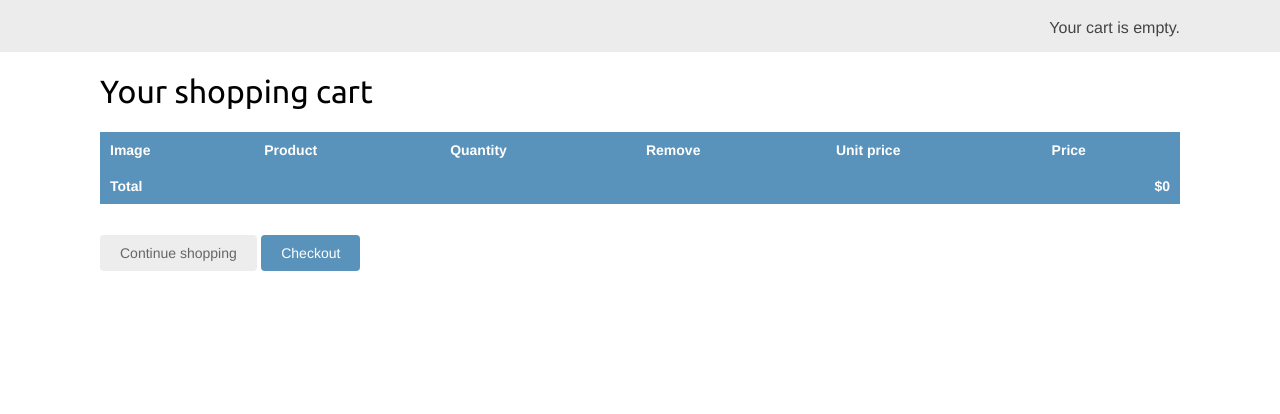
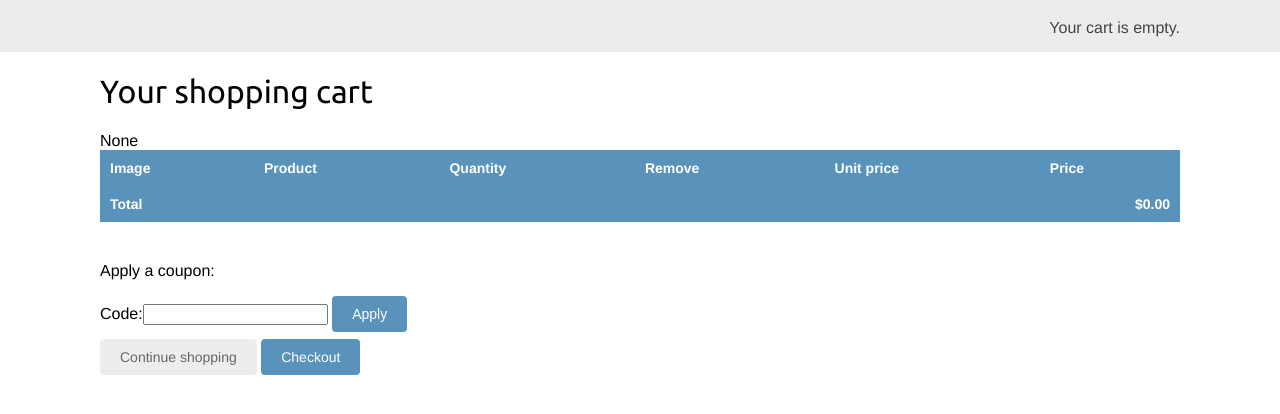
Before and after one commit to WellingtonIdeao/myshop, a Django app: page /cart/ in a window 1280 px wide. Shown: the part 46-460 px from the top of the page. Run offline with Django 3.2, Linux system fonts and the light colour scheme; parts of the project's set-up code (start-up, migrations or seed data) failed here and were passed over.

Commit message:
Coupon functionality in session cart

```diff
--- a/cart/cart.py
+++ b/cart/cart.py
@@ -1,6 +1,7 @@
 import myshop.settings.development as settings
 from shop.models import Product
 from decimal import Decimal
+from coupons.models import Coupon
 
 
 class Cart:
@@ -14,6 +15,9 @@
             # save an empty cart in the session
             cart = self.session[settings.CART_SESSION_ID] = {}
         self.cart = cart
+
+        # store current applied coupon
+        self.coupon_id = self.session.get('coupon_id')
 
     def add(self, product, quantity=1,  override_quantity=False):
         """
@@ -70,3 +74,20 @@
         # remove cart from session
         del self.session[settings.CART_SESSION_ID]
         self.save()
+
+    @property
+    def coupon(self):
+        if self.coupon_id:
+            try:
+                return Coupon.objects.get(id=self.coupon_id)
+            except Coupon.DoesNotExist:
+                pass
+        return None
+
+    def get_discount(self):
+        if self.coupon:
+            return (self.coupon.discount / Decimal(100)) * self.get_total_price()
+        return Decimal(0)
+
+    def get_total_price_after_discount(self):
+        return self.get_total_price() - self.get_discount()
--- a/cart/templates/cart/detail.html
+++ b/cart/templates/cart/detail.html
@@ -44,13 +44,36 @@
                 </tr>
                 {% endwith %}
             {% endfor %}
+            {{ cart.coupon }}
+            {% if cart.coupon %}
+                <tr class="subtotal">
+                    <td>Subtotal</td>
+                    <td colspan="4"></td>
+                    <td class="num">${{ cart.get_total_price|floatformat:2 }}</td>
+                </tr>
+                <tr>
+                    <td>"{{ cart.coupon.code }}" coupon ({{ cart.coupon.discount }}% off)</td>
+                    <td colspan="4"></td>
+                    <td class="num neg">
+                        - ${{ cart.get_discount|floatformat:2 }}
+                    </td>
+                </tr>
+            {% endif %}
                 <tr class="total">
                     <td>Total</td>
                     <td colspan="4"></td>
-                    <td class="num">${{ cart.get_total_price }}</td>
+                    <td class="num">
+                        ${{ cart.get_total_price_after_discount|floatformat:2 }}
+                    </td>
                 </tr>
         </tbody>
     </table>
+    <p>Apply a coupon:</p>
+    <form action="{% url 'coupons:apply' %}" method="post">
+        {% csrf_token %}
+        {{ coupon_apply_form }}
+        <input type="submit" value="Apply">
+    </form>
     <p class="text_right">
         <a href="{% url 'shop:product_list' %}" class="button light">Continue shopping</a>
         <a href="{% url 'orders:order_create' %}" class="button">Checkout</a>
--- a/cart/views.py
+++ b/cart/views.py
@@ -3,6 +3,7 @@
 from .cart import Cart
 from shop.models import Product
 from .forms import CartAddProductForm
+from coupons.forms import CouponApplyForm
 
 
 @require_POST
@@ -29,4 +30,6 @@
     for item in cart:
         item['update_quantity_form'] = CartAddProductForm(initial={'quantity': item['quantity'],
                                                                    'override': True})
-    return render(request, 'cart/detail.html', {'cart': cart})
+    coupon_apply_form = CouponApplyForm()
+    return render(request, 'cart/detail.html', {'cart': cart,
+                                                'coupon_apply_form': coupon_apply_form})
--- a/coupons/views.py
+++ b/coupons/views.py
@@ -8,7 +8,7 @@
 @require_POST
 def coupon_apply(request):
     """
-        find a valid coupon in database. if find it, to place coupon id on request.session,
+        find a valid coupon in database to apply. if find it, to place applied coupon id on request.session,
         otherwise place in the request.session a coupon_id = None
         :return redirect to cart detail view
     """
@@ -18,8 +18,8 @@
         code = form.cleaned_data['code']
         try:
             coupon = Coupon.objects.get(code__iexact=code,
-                                        valid_to__lte=now,
-                                        valid_from__gte=now,
+                                        valid_from__lte=now,
+                                        valid_to__gte=now,
                                         active=True
                                         )
             request.session['coupon_id'] = coupon.id
```
